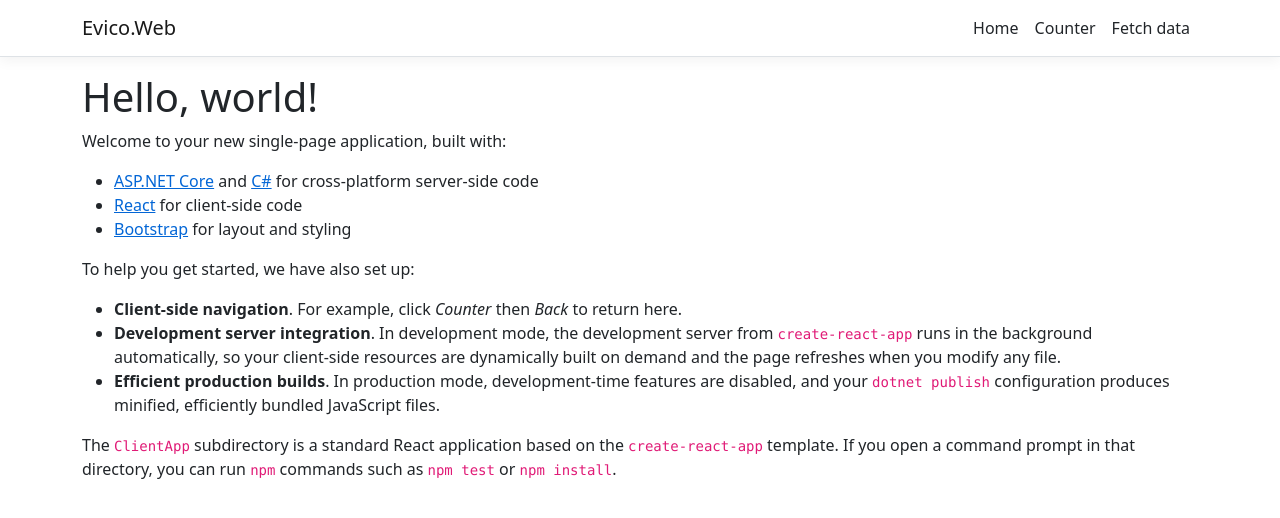
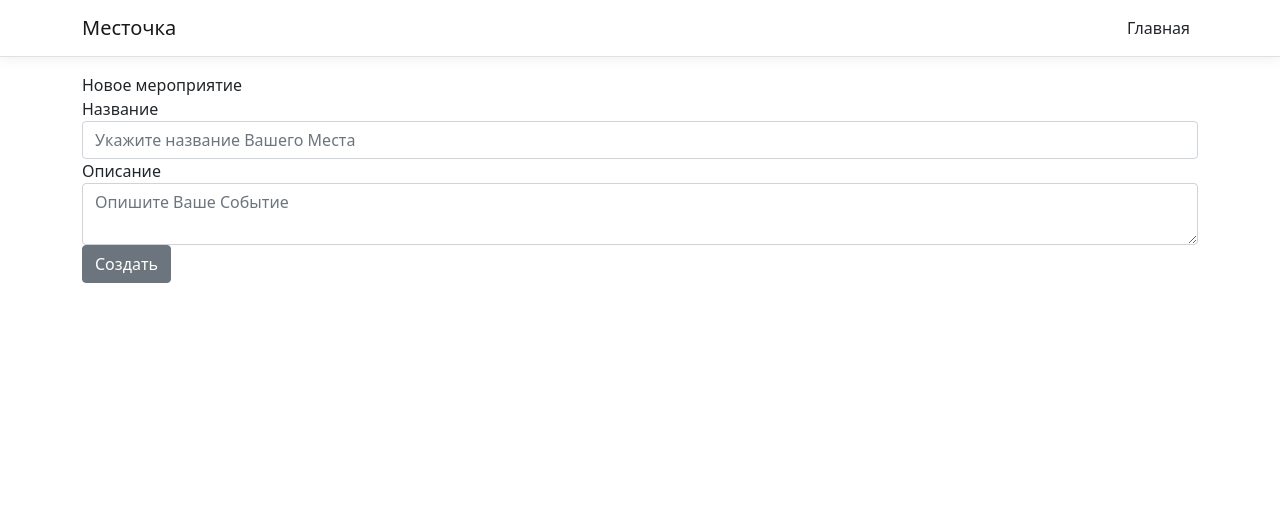
Before and after one commit to niklyadov/csu-evico, a React (Create React App) app in the folder Evico.Web/ClientApp/: page / in a window 1280 px wide. Shown: the top 518 px of the page. Built offline with nearby package versions, Linux system fonts and the light colour scheme.

Commit message:
change home

```diff
--- a/Evico.Web/ClientApp/public/index.html
+++ b/Evico.Web/ClientApp/public/index.html
@@ -1,41 +1,18 @@
 <!DOCTYPE html>
-<html lang="en">
+<html lang="ru">
   <head>
     <meta charset="utf-8">
     <meta name="viewport" content="width=device-width, initial-scale=1, shrink-to-fit=no">
     <meta name="theme-color" content="#000000">
     <base href="%PUBLIC_URL%/" />
-    <!--
-      manifest.json provides metadata used when your web app is added to the
-      homescreen on Android. See https://developers.google.com/web/fundamentals/engage-and-retain/web-app-manifest/
-    -->
     <link rel="manifest" href="%PUBLIC_URL%/manifest.json">
     <link rel="shortcut icon" href="%PUBLIC_URL%/favicon.ico">
-    <!--
-      Notice the use of %PUBLIC_URL% in the tags above.
-      It will be replaced with the URL of the `public` folder during the build.
-      Only files inside the `public` folder can be referenced from the HTML.
-
-      Unlike "/favicon.ico" or "favicon.ico", "%PUBLIC_URL%/favicon.ico" will
-      work correctly both with client-side routing and a non-root public URL.
-      Learn how to configure a non-root public URL by running `npm run build`.
-    -->
-    <title>Evico.Web</title>
+    <title>Месточка</title>
   </head>
   <body>
     <noscript>
-      You need to enable JavaScript to run this app.
+      У вас отключен JS! Следует разрешить его использование в браузере.
     </noscript>
     <div id="root"></div>
-    <!--
-      This HTML file is a template.
-      If you open it directly in the browser, you will see an empty page.
-
-      You can add webfonts, meta tags, or analytics to this file.
-      The build step will place the bundled scripts into the <body> tag.
-
-      To begin the development, run `npm start` or `yarn start`.
-      To create a production bundle, use `npm run build` or `yarn build`.
-    -->
   </body>
 </html>
--- a/Evico.Web/ClientApp/src/App.js
+++ b/Evico.Web/ClientApp/src/App.js
@@ -2,8 +2,6 @@ import React, { Component } from 'react';
 import { Route } from 'react-router';
 import { Layout } from './components/Layout';
 import { Home } from './components/Home';
-import { FetchData } from './components/FetchData';
-import { Counter } from './components/Counter';
 
 import './custom.css'
 
@@ -14,8 +12,6 @@ export default class App extends Component {
     return (
       <Layout>
         <Route exact path='/' component={Home} />
-        <Route path='/counter' component={Counter} />
-        <Route path='/fetch-data' component={FetchData} />
       </Layout>
     );
   }
--- a/Evico.Web/ClientApp/src/components/Counter.js
+++ /dev/null
@@ -1,31 +0,0 @@
-import React, { Component } from 'react';
-
-export class Counter extends Component {
-  static displayName = Counter.name;
-
-  constructor(props) {
-    super(props);
-    this.state = { currentCount: 0 };
-    this.incrementCounter = this.incrementCounter.bind(this);
-  }
-
-  incrementCounter() {
-    this.setState({
-      currentCount: this.state.currentCount + 1
-    });
-  }
-
-  render() {
-    return (
-      <div>
-        <h1>Counter</h1>
-
-        <p>This is a simple example of a React component.</p>
-
-        <p aria-live="polite">Current count: <strong>{this.state.currentCount}</strong></p>
-
-        <button className="btn btn-primary" onClick={this.incrementCounter}>Increment</button>
-      </div>
-    );
-  }
-}
--- a/Evico.Web/ClientApp/src/components/FetchData.js
+++ /dev/null
@@ -1,64 +0,0 @@
-import React, { Component } from 'react';
-import {env} from "process";
-
-export class FetchData extends Component {
-  static displayName = FetchData.name;
-
-  constructor(props) {
-    super(props);
-    this.state = { forecasts: [], loading: true };
-  }
-
-  componentDidMount() {
-    this.populateWeatherData();
-  }
-
-  static renderForecastsTable(forecasts) {
-    return (
-      <table className='table table-striped' aria-labelledby="tabelLabel">
-        <thead>
-          <tr>
-            <th>Date</th>
-            <th>Temp. (C)</th>
-            <th>Temp. (F)</th>
-            <th>Summary</th>
-          </tr>
-        </thead>
-        <tbody>
-          {forecasts.map(forecast =>
-            <tr key={forecast.date}>
-              <td>{forecast.date}</td>
-              <td>{forecast.temperatureC}</td>
-              <td>{forecast.temperatureF}</td>
-              <td>{forecast.summary}</td>
-            </tr>
-          )}
-        </tbody>
-      </table>
-    );
-  }
-
-  render() {
-    let contents = this.state.loading
-      ? <p><em>Loading...</em></p>
-      : FetchData.renderForecastsTable(this.state.forecasts);
-
-    return (
-      <div>
-        <h1 id="tabelLabel" >Weather forecast</h1>
-        <p>This component demonstrates fetching data from the server.</p>
-        {contents}
-      </div>
-    );
-  }
-
-  async populateWeatherData() {
-    // todo: это URL до API. Нужно где-то хранить в коде(или в конфиге)
-    const apiUrl = 'http://localhost:61666'
-    if(!!!apiUrl) throw new Error("Api url is not presented")
-
-    const response = await fetch(`${apiUrl}/weatherforecast`);
-    const data = await response.json();
-    this.setState({ forecasts: data, loading: false });
-  }
-}
--- a/Evico.Web/ClientApp/src/components/Home.js
+++ b/Evico.Web/ClientApp/src/components/Home.js
@@ -1,26 +1,25 @@
-import React, { Component } from 'react';
+import React from 'react';
+import { Button, Form, FormGroup, Input, Label } from 'reactstrap';
 
-export class Home extends Component {
-  static displayName = Home.name;
+export function Home(props) {
 
-  render () {
-    return (
-      <div>
-        <h1>Hello, world!</h1>
-        <p>Welcome to your new single-page application, built with:</p>
-        <ul>
-          <li><a href='https://get.asp.net/'>ASP.NET Core</a> and <a href='https://msdn.microsoft.com/en-us/library/67ef8sbd.aspx'>C#</a> for cross-platform server-side code</li>
-          <li><a href='https://facebook.github.io/react/'>React</a> for client-side code</li>
-          <li><a href='http://getbootstrap.com/'>Bootstrap</a> for layout and styling</li>
-        </ul>
-        <p>To help you get started, we have also set up:</p>
-        <ul>
-          <li><strong>Client-side navigation</strong>. For example, click <em>Counter</em> then <em>Back</em> to return here.</li>
-          <li><strong>Development server integration</strong>. In development mode, the development server from <code>create-react-app</code> runs in the background automatically, so your client-side resources are dynamically built on demand and the page refreshes when you modify any file.</li>
-          <li><strong>Efficient production builds</strong>. In production mode, development-time features are disabled, and your <code>dotnet publish</code> configuration produces minified, efficiently bundled JavaScript files.</li>
-        </ul>
-        <p>The <code>ClientApp</code> subdirectory is a standard React application based on the <code>create-react-app</code> template. If you open a command prompt in that directory, you can run <code>npm</code> commands such as <code>npm test</code> or <code>npm install</code>.</p>
-      </div>
-    );
-  }
-}
+    return <div>
+
+        <Form>
+            <Label>Новое мероприятие</Label>
+            <FormGroup>
+                <Label>Название</Label>
+                <Input id='placeName' name='place' placeholder='Укажите название Вашего Места' type='text' />
+            </FormGroup>
+            <FormGroup>
+                <Label>Описание</Label>
+                <Input id='placeDescription' name='place' placeholder='Опишите Ваше Событие' type='textarea' />
+            </FormGroup>
+            <Button>
+                Создать
+            </Button>
+        </Form>
+
+    </div>;
+
+};
--- a/Evico.Web/ClientApp/src/components/Layout.js
+++ b/Evico.Web/ClientApp/src/components/Layout.js
@@ -1,18 +1,14 @@
-import React, { Component } from 'react';
+import React from 'react';
 import { Container } from 'reactstrap';
 import { NavMenu } from './NavMenu';
 
-export class Layout extends Component {
-  static displayName = Layout.name;
+export function Layout(props) {
 
-  render () {
-    return (
-      <div>
+    return <div>
         <NavMenu />
         <Container>
-          {this.props.children}
+            {props.children}
         </Container>
-      </div>
-    );
-  }
-}
+    </div>;
+
+};
--- a/Evico.Web/ClientApp/src/components/NavMenu.js
+++ b/Evico.Web/ClientApp/src/components/NavMenu.js
@@ -1,51 +1,28 @@
-import React, { Component } from 'react';
+import React, { useState } from 'react';
 import { Collapse, Container, Navbar, NavbarBrand, NavbarToggler, NavItem, NavLink } from 'reactstrap';
 import { Link } from 'react-router-dom';
 import './NavMenu.css';
 
-'eq';
+export function NavMenu(props) {
 
-export class NavMenu extends Component {
-  static displayName = NavMenu.name;
+    const [isOpen, setIsOpen] = useState(false);
 
-  constructor (props) {
-    super(props);
+    const toggle = () => setIsOpen(!isOpen);
 
-    this.toggleNavbar = this.toggleNavbar.bind(this);
-    this.state = {
-      collapsed: true
-    };
-  }
-
-  toggleNavbar () {
-    this.setState({
-      collapsed: !this.state.collapsed
-    });
-  }
-
-  render () {
-    return (
-      <header>
+    return <header>
         <Navbar className="navbar-expand-sm navbar-toggleable-sm ng-white border-bottom box-shadow mb-3" light>
             <Container>
-            <NavbarBrand tag={Link} to="/">Evico.Web</NavbarBrand>
-            <NavbarToggler onClick={this.toggleNavbar} className="mr-2" />
-            <Collapse className="d-sm-inline-flex flex-sm-row-reverse" isOpen={!this.state.collapsed} navbar>
+                <NavbarBrand tag={Link} to="/">Месточка</NavbarBrand>
+                <NavbarToggler onClick={toggle} className="mr-2" />
+                <Collapse className="d-sm-inline-flex flex-sm-row-reverse" isOpen={isOpen} navbar>
                     <ul className="navbar-nav flex-grow">
                         <NavItem>
-                  <NavLink tag={Link} className="text-dark" to="/">Home</NavLink>
-                </NavItem>
-                <NavItem>
-                  <NavLink tag={Link} className="text-dark" to="/counter">Counter</NavLink>
-                </NavItem>
-                <NavItem>
-                  <NavLink tag={Link} className="text-dark" to="/fetch-data">Fetch data</NavLink>
+                            <NavLink tag={Link} className="text-dark" to="/">Главная</NavLink>
                         </NavItem>
                     </ul>
                 </Collapse>
             </Container>
         </Navbar>
-      </header>
-    );
+    </header>;
+
 }
-}
```
Lines whose indentation alone changed are shown as unchanged.
